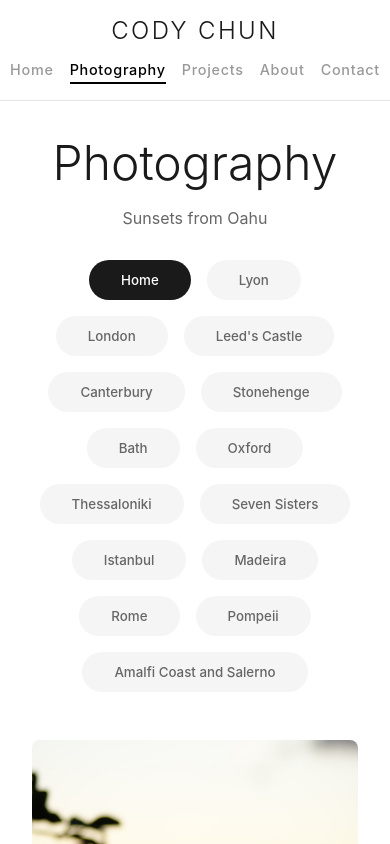
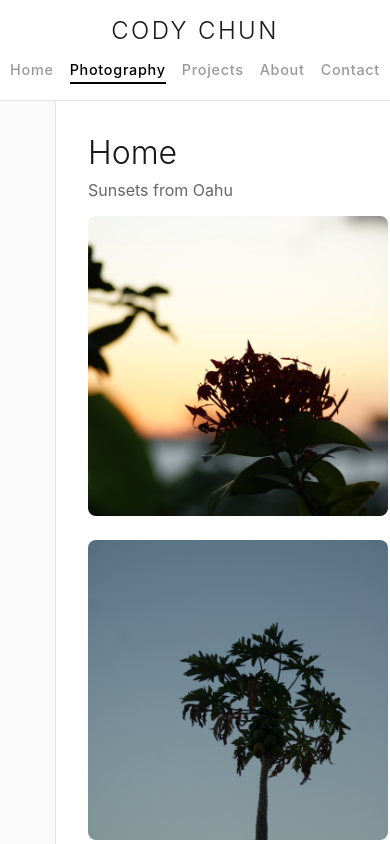
Before and after one commit to codychun/codychun.github.io, a React (Vite) app: page /photography in a window 390 px wide. Shown: the top 844 px of the page. Built offline with nearby package versions, Linux system fonts and the light colour scheme.

Commit message:
Photo Sidebar

```diff
--- a/src/pages/PhotographyPage/PhotographyPage.css
+++ b/src/pages/PhotographyPage/PhotographyPage.css
@@ -1,40 +1,192 @@
-.photography-page h1 {
-  text-align: center;
-  font-size: 3rem;
+.photography-page {
+  margin: 0 -2rem;
+}
+
+.photography-layout {
+  display: flex;
+  align-items: flex-start;
+  min-height: 60vh;
+  position: relative;
+}
+
+.gallery-sidebar-backdrop {
+  display: none;
+}
+
+.gallery-sidebar {
+  position: sticky;
+  top: 5rem;
+  flex-shrink: 0;
+  display: flex;
+  flex-direction: column;
+  background: #fafafa;
+  border-right: 1px solid #e5e5e5;
+  transition: width 0.25s ease;
+  overflow: hidden;
+  z-index: 10;
+}
+
+.gallery-sidebar.collapsed {
+  width: 3.5rem;
+}
+
+.gallery-sidebar.expanded {
+  width: 14rem;
+}
+
+.gallery-sidebar-toggle {
+  display: flex;
+  align-items: center;
+  justify-content: center;
+  width: 3.5rem;
+  height: 3.5rem;
+  flex-shrink: 0;
+  border: none;
+  background: transparent;
+  cursor: pointer;
+  color: #1a1a1a;
+  transition: background 0.2s;
+}
+
+.gallery-sidebar-toggle:hover {
+  background: #eee;
+}
+
+.waffle-icon {
+  display: grid;
+  grid-template-columns: repeat(3, 4px);
+  gap: 3px;
+}
+
+.waffle-icon span {
+  width: 4px;
+  height: 4px;
+  border-radius: 50%;
+  background: currentColor;
+}
+
+.gallery-nav {
+  flex: 1;
+  overflow-y: auto;
+  overflow-x: hidden;
+  opacity: 0;
+  pointer-events: none;
+  transition: opacity 0.2s ease;
+}
+
+.gallery-sidebar.expanded .gallery-nav {
+  opacity: 1;
+  pointer-events: auto;
+}
+
+.gallery-nav-title {
+  margin: 0 1rem 0.75rem;
+  font-size: 0.7rem;
+  font-weight: 600;
+  letter-spacing: 0.08em;
+  text-transform: uppercase;
+  color: #999;
+}
+
+.gallery-nav-list {
+  list-style: none;
+  margin: 0;
+  padding: 0 0.5rem 1rem;
+}
+
+.gallery-nav-item {
+  display: block;
+  width: 100%;
+  text-align: left;
+  padding: 0.6rem 0.75rem;
+  border: none;
+  border-radius: 0.5rem;
+  background: transparent;
+  color: #666;
+  font-size: 0.9rem;
+  font-weight: 500;
+  cursor: pointer;
+  transition: background 0.2s, color 0.2s;
+  white-space: nowrap;
+}
+
+.gallery-nav-item:hover {
+  background: #eee;
+  color: #1a1a1a;
+}
+
+.gallery-nav-item.active {
+  background: #1a1a1a;
+  color: white;
+}
+
+.gallery-main {
+  flex: 1;
+  min-width: 0;
+  padding: 0 2rem;
+}
+
+.gallery-main h1 {
+  font-size: 2.5rem;
   font-weight: 300;
+  margin-bottom: 0.5rem;
+}
+
+.page-description {
+  color: #666;
   margin-bottom: 1rem;
 }
 
-.page-description {
-  text-align: center;
-  color: #666;
-  margin-bottom: 2rem;
+.gallery-empty {
+  color: #999;
+  font-style: italic;
+  margin-top: 2rem;
 }
 
-.gallery-tabs {
-  display: flex;
-  justify-content: center;
-  gap: 1rem;
-  margin-bottom: 3rem;
-  flex-wrap: wrap;
+.gallery-main .photo-grid {
+  margin-top: 1rem;
 }
 
-.gallery-tab {
-  padding: 0.75rem 2rem;
-  border: none;
-  border-radius: 2rem;
-  background: #f5f5f5;
-  color: #666;
-  font-weight: 500;
-  cursor: pointer;
-  transition: all 0.2s;
+@media (max-width: 768px) {
+  .photography-page {
+    margin: 0;
+  }
+
+  .gallery-sidebar-backdrop {
+    display: block;
+    position: fixed;
+    inset: 0;
+    z-index: 40;
+    border: none;
+    background: rgba(0, 0, 0, 0.35);
+    cursor: pointer;
+  }
+
+  .gallery-sidebar {
+    position: fixed;
+    top: 0;
+    left: 0;
+    bottom: 0;
+    z-index: 45;
+    border-right: 1px solid #e5e5e5;
+    box-shadow: 4px 0 24px rgba(0, 0, 0, 0.08);
+  }
+
+  .gallery-sidebar.collapsed {
+    width: 3.5rem;
+    box-shadow: none;
+  }
+
+  .gallery-sidebar.expanded {
+    width: min(14rem, 80vw);
+  }
+
+  .gallery-main {
+    padding: 0 0 0 3.5rem;
+    width: 100%;
+  }
+
+  .gallery-main h1 {
+    font-size: 2rem;
+  }
 }
-
-.gallery-tab:hover {
-  background: #e5e5e5;
-}
-
-.gallery-tab.active {
-  background: #1a1a1a;
-  color: white;
-}
--- a/src/pages/PhotographyPage/PhotographyPage.jsx
+++ b/src/pages/PhotographyPage/PhotographyPage.jsx
@@ -5,26 +5,70 @@ import './PhotographyPage.css'
 
 function PhotographyPage() {
   const [selectedGallery, setSelectedGallery] = useState('home')
+  const [sidebarOpen, setSidebarOpen] = useState(false)
   const currentGallery = galleries[selectedGallery]
+
+  const selectGallery = (galleryId) => {
+    setSelectedGallery(galleryId)
+    setSidebarOpen(false)
+  }
 
   return (
     <div className="photography-page">
-      <h1>Photography</h1>
-      <p className="page-description">{currentGallery.description}</p>
+      <div className={`photography-layout ${sidebarOpen ? 'sidebar-open' : ''}`}>
+        {sidebarOpen && (
+          <button
+            type="button"
+            className="gallery-sidebar-backdrop"
+            onClick={() => setSidebarOpen(false)}
+            aria-label="Close gallery menu"
+          />
+        )}
 
-      <div className="gallery-tabs">
-        {Object.keys(galleries).map(galleryId => (
+        <aside className={`gallery-sidebar ${sidebarOpen ? 'expanded' : 'collapsed'}`}>
           <button
-            key={galleryId}
-            onClick={() => setSelectedGallery(galleryId)}
-            className={`gallery-tab ${selectedGallery === galleryId ? 'active' : ''}`}
+            type="button"
+            className="gallery-sidebar-toggle"
+            onClick={() => setSidebarOpen(!sidebarOpen)}
+            aria-label={sidebarOpen ? 'Close gallery menu' : 'Open gallery menu'}
+            aria-expanded={sidebarOpen}
           >
-            {galleries[galleryId].name}
-            </button>
-        ))}
+            <span className="waffle-icon" aria-hidden="true">
+              <span /><span /><span />
+              <span /><span /><span />
+              <span /><span /><span />
+            </span>
+          </button>
+
+          <nav className="gallery-nav" aria-label="Photo galleries">
+            <p className="gallery-nav-title">Galleries</p>
+            <ul className="gallery-nav-list">
+              {Object.keys(galleries).map(galleryId => (
+                <li key={galleryId}>
+                  <button
+                    type="button"
+                    onClick={() => selectGallery(galleryId)}
+                    className={`gallery-nav-item ${selectedGallery === galleryId ? 'active' : ''}`}
+                  >
+                    {galleries[galleryId].name}
+                  </button>
+                </li>
+              ))}
+            </ul>
+          </nav>
+        </aside>
+
+        <div className="gallery-main">
+          <h1>{currentGallery.name}</h1>
+          <p className="page-description">{currentGallery.description}</p>
+
+          {currentGallery.photos.length > 0 ? (
+            <PhotoGrid photos={currentGallery.photos} />
+          ) : (
+            <p className="gallery-empty">Photos coming soon.</p>
+          )}
+        </div>
       </div>
-
-      <PhotoGrid photos={currentGallery.photos}/>
     </div>
   )
 }
```
